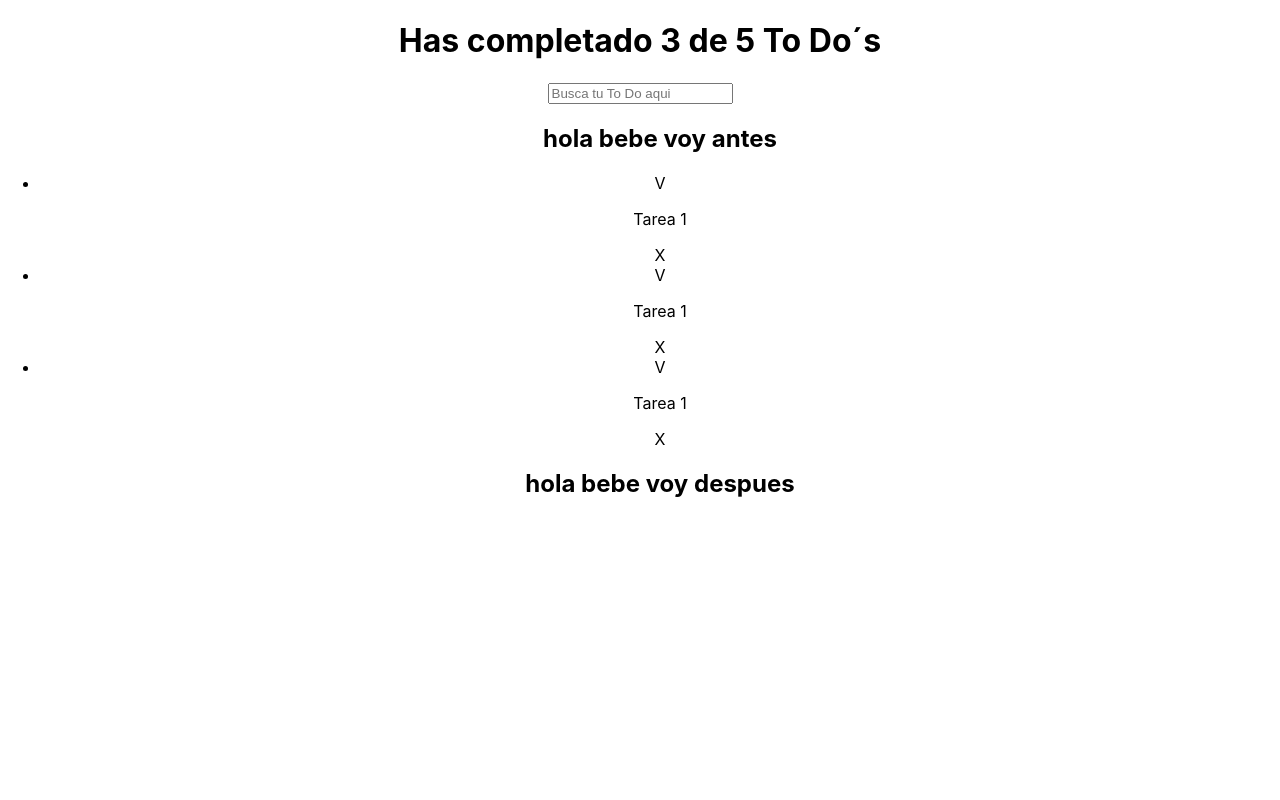
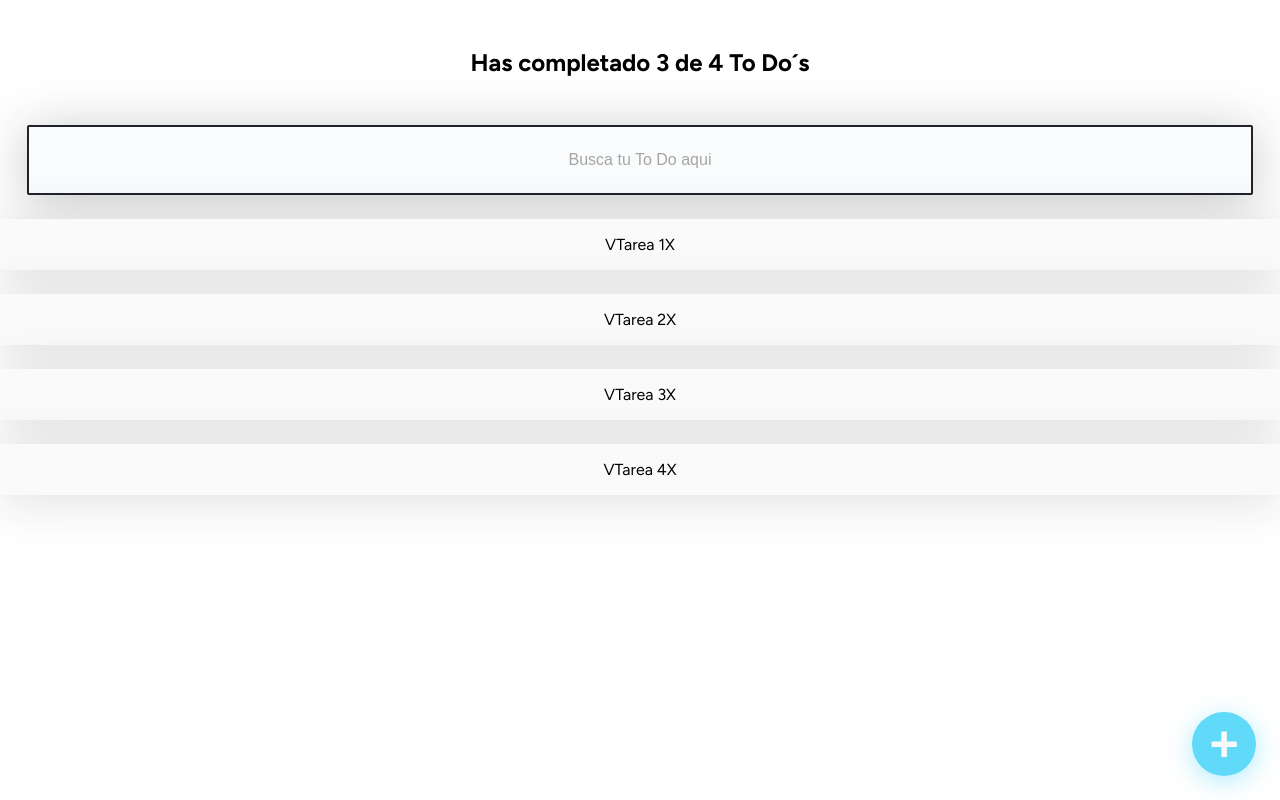
Before and after one commit to molano5858/to-do-list-react-project, a React (Create React App) app: page / in a window 1280 px wide. Built offline with nearby package versions, Linux system fonts and the light colour scheme.

Commit message:
Creating Components and their styles

```diff
--- a/src/App.css
+++ b/src/App.css
@@ -1,3 +1,12 @@
+@import url("https://fonts.googleapis.com/css2?family=Figtree:ital,wght@0,300;0,400;0,500;0,600;0,700;0,800;0,900;1,300;1,400;1,500;1,600;1,700;1,800;1,900&display=swap");
+
+:root {
+  --myFont: "Figtree", sans-serif;
+}
+body{
+  font-family: var(--myFont);
+}
+
 .App {
   text-align: center;
 }
--- a/src/App.js
+++ b/src/App.js
@@ -5,17 +5,26 @@
 import { TodoList } from './components/TodoList';
 import { TodoSearch } from './components/TodoSearch';
 
+const defaultTodos=[
+  {text:'Tarea 1', completed:true},
+  {text:'Tarea 2', completed:true},
+  {text:'Tarea 3', completed:false},
+  {text:'Tarea 4', completed:true},
+]
+
+const completedTodos=defaultTodos.filter((todo)=>todo.completed===true).length
+
 function App() {
   return (
     <div className="App">
-      <TodoCounter/>
+      <TodoCounter completed={completedTodos} total={defaultTodos.length}/>
       <TodoSearch/>
       <TodoList>
-        < TodoItem />
-        < TodoItem />
-        < TodoItem />
-
-
+        {
+         defaultTodos.map((todo)=>{
+          return  < TodoItem key={todo.text} todoName={todo.text} completed={todo.completed}/>
+        })
+        }
       </TodoList>
       <CreateTodoButton />
 
--- /dev/null
+++ b/src/components/CreateTodoButton.css
@@ -0,0 +1,25 @@
+.CreateTodoButton {
+    background-color: #61DAFA;
+    box-shadow: 0px 5px 25px rgba(97, 218, 250, 0.5);
+    border: none;
+    border-radius: 50%;
+    cursor: pointer;
+    font-size: 50px;
+    position: fixed;
+    bottom: 24px;
+    right: 24px;
+    font-weight: bold;
+    color: #FAFAFA;
+    display: flex;
+    justify-content: center;
+    align-items: center;
+    height: 64px;
+    width: 64px;
+
+    transform: rotate(0);
+    transition: .3s ease;
+  }
+
+  .CreateTodoButton:hover {
+    transform: rotate(224deg);
+  }
--- a/src/components/CreateTodoButton.jsx
+++ b/src/components/CreateTodoButton.jsx
@@ -1,7 +1,8 @@
+import './CreateTodoButton.css'
+
 function CreateTodoButton (){
     return (
-        <>
-        </>
+        <button className='CreateTodoButton'>+</button>
     )
 }
 
--- /dev/null
+++ b/src/components/TodoCounter.css
@@ -0,0 +1,11 @@
+.TodoCounter {
+    font-size: 24px;
+    text-align: center;
+    margin: 0;
+    padding: 48px;
+    font-weight: bold;
+  }
+
+  .TodoCounter span {
+    font-weight: bold;
+  }
--- a/src/components/TodoCounter.jsx
+++ b/src/components/TodoCounter.jsx
@@ -1,8 +1,8 @@
-function TodoCounter (){
+import './TodoCounter.css'
+
+function TodoCounter ({completed,total}){
     return (
-        <>
-        <h1>Has completado 3 de 5 To Do´s</h1>
-        </>
+        <h1 className='TodoCounter'>Has completado {completed} de {total} To Do´s</h1>
     )
 }
 
--- /dev/null
+++ b/src/components/TodoItem.css
@@ -0,0 +1,49 @@
+.TodoItem {
+    background-color: #FAFAFA;
+    position: relative;
+    display: flex;
+    justify-content: center;
+    align-items: center;
+    margin-top: 24px;
+    box-shadow: 0px 5px 50px rgba(32, 35, 41, 0.15);
+  }
+
+  .TodoItem-p {
+    margin: 24px 0 24px 24px;
+    width: calc(100% - 120px);
+    font-size: 18px;
+    line-height: 24px;
+    font-weight: 400;
+  }
+  .TodoItem-p--complete {
+    text-decoration: line-through;
+  }
+
+  .Icon {
+    cursor: pointer;
+    display: flex;
+    justify-content: center;
+    align-items: center;
+    height: 48px;
+    width: 48px;
+    font-size: 24px;
+    font-weight: bold;
+    /* background-color: #CCC; */
+  }
+
+  .Icon-check {
+    position: absolute;
+    left: 12px;
+  }
+  .Icon-check--active {
+    color: #4caf50;
+  }
+
+  .Icon-delete {
+    position: absolute;
+    top: -24px;
+    right: 0;
+  }
+  .Icon-delete:hover {
+    color: red;
+  }
--- a/src/components/TodoItem.jsx
+++ b/src/components/TodoItem.jsx
@@ -1,9 +1,12 @@
-function TodoItem (){
+import './TodoItem.css'
+
+function TodoItem ({todoName,completed}){
     return (
-        <li>
+        <li className='TodoItem'>
             <span>V</span>
-            <p>Tarea 1</p>
+            <p>{todoName}</p>
             <span>X</span>
+            {console.log(todoName,completed)}
         </li>
     )
 }
--- /dev/null
+++ b/src/components/TodoList.css
@@ -0,0 +1,5 @@
+.TodoList {
+    margin: 0;
+    padding: 0 0 56px 0;
+    list-style: none;
+  }
--- a/src/components/TodoList.jsx
+++ b/src/components/TodoList.jsx
@@ -1,9 +1,9 @@
+import './TodoList.css'
+
 function TodoList (props){
     return (
-        <ul >
-            <h2>hola bebe voy antes</h2>
+        <ul className="TodoList">
             {props.children}
-            <h2>hola bebe voy despues</h2>
         </ul>
     )
 }
--- /dev/null
+++ b/src/components/TodoSearch.css
@@ -0,0 +1,23 @@
+.TodoSearch {
+    background: #F9FBFC;
+    border-radius: 2px;
+    border: 2px solid #202329;
+    margin: 0 24px;
+    height: 64px;
+    width: calc(100% - 62px);
+    font-size: 16px;
+    text-align: center;
+    font-weight: 400;
+    color: #1E1E1F;
+    box-shadow: 0px 5px 50px rgba(32, 35, 41, 0.25);
+  }
+
+  .TodoSearch::placeholder {
+    color: #A5A5A5;
+    font-size: 16px;
+    font-weight: 400;
+  }
+
+  .TodoSearch:focus {
+    outline-color: #61DAFA;
+  }
--- a/src/components/TodoSearch.jsx
+++ b/src/components/TodoSearch.jsx
@@ -1,6 +1,8 @@
+import './TodoSearch.css'
+
 function TodoSearch (){
     return (
-        <input placeholder="Busca tu To Do aqui" />
+        <input placeholder="Busca tu To Do aqui"  className='TodoSearch'/>
 
     )
 }
```
